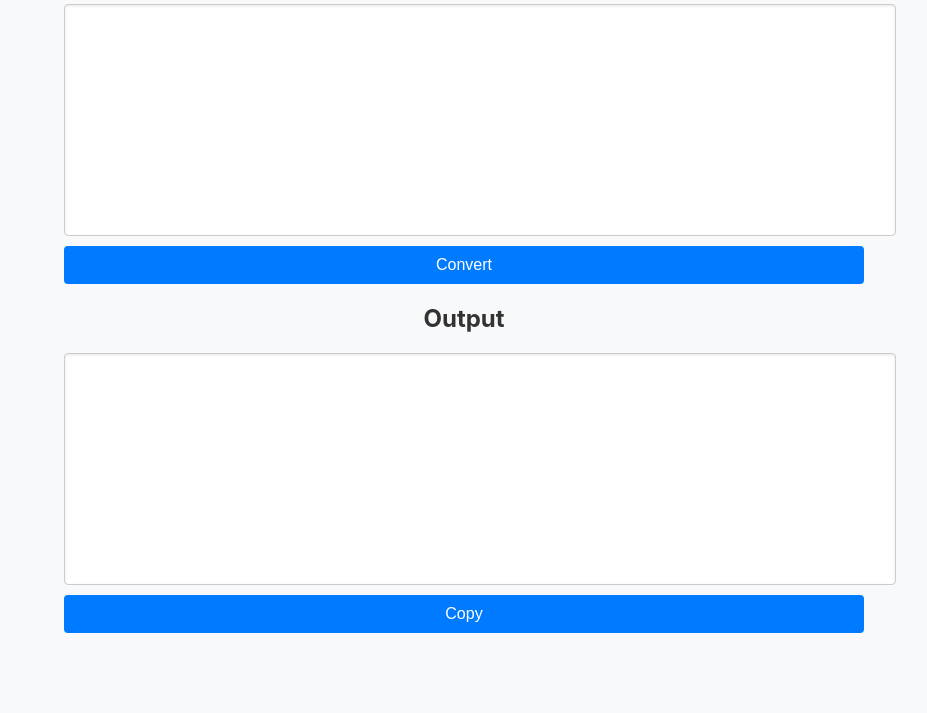
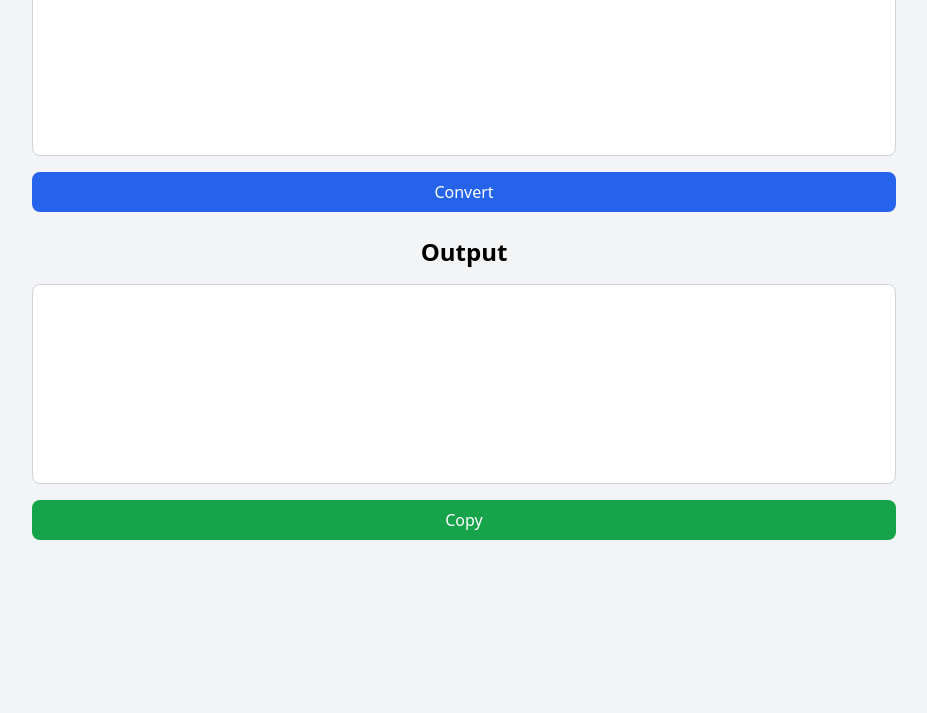
Before and after one commit to glasgowshipyard/dumbdown, a website: page public/index.html in a window 1280 px wide. Shown: the part 136-849 px from the top of the page, without its empty margins (176-1103 px from the left). After the commit the page ends 800 px from the top, so only its background shows below. Drawn offline with nearby package versions, Linux system fonts and the light colour scheme.

Commit message:
bye style hello tailwind

```diff
--- a/public/index.html
+++ b/public/index.html
@@ -4,17 +4,23 @@
     <meta charset="UTF-8">
     <meta name="viewport" content="width=device-width, initial-scale=1.0">
     <title>Dumbdown Editor</title>
-    <link rel="stylesheet" href="style.css">
+    <!-- Add Tailwind CSS via CDN -->
+    <script src="https://cdn.tailwindcss.com"></script>
 </head>
-<body>
-    <h1>Dumbdown Editor</h1>
+<body class="bg-gray-100 min-h-screen">
+    <div class="container mx-auto px-4 py-8 max-w-4xl">
+        <h1 class="text-3xl font-bold text-center mb-6">Dumbdown Editor</h1>
 
-    <div id="input" contenteditable="true">&nbsp;</div>
-    <button id="convert-button">Convert</button>
+        <div id="input" contenteditable="true" class="w-full min-h-[200px] p-4 border border-gray-300 rounded-lg bg-white font-mono text-sm whitespace-pre-wrap mb-4 focus:outline-none focus:ring-2 focus:ring-blue-500"></div>
 
-    <h2>Output</h2>
-    <pre id="output"></pre>
-    <button id="copy-button">Copy</button>
+        <button id="convert-button" class="w-full py-2 px-4 bg-blue-600 text-white font-medium rounded-lg hover:bg-blue-700 transition-colors mb-6">Convert</button>
+
+        <h2 class="text-2xl font-bold text-center mb-4">Output</h2>
+
+        <pre id="output" class="w-full min-h-[200px] p-4 border border-gray-300 rounded-lg bg-white font-mono text-sm whitespace-pre-wrap mb-4"></pre>
+
+        <button id="copy-button" class="w-full py-2 px-4 bg-green-600 text-white font-medium rounded-lg hover:bg-green-700 transition-colors">Copy</button>
+    </div>
 
     <script src="script.js"></script>
 </body>
--- a/public/style.css
+++ /dev/null
@@ -1,66 +0,0 @@
-body {
-    font-family: -apple-system, BlinkMacSystemFont, 'Segoe UI', Roboto, Oxygen, Ubuntu, Cantarell, 'Open Sans', 'Helvetica Neue', sans-serif;
-    max-width: 800px;
-    margin: 40px auto;
-    padding: 20px;
-    background-color: #f8f9fa;
-    color: #333;
-}
-
-h1, h2 {
-    text-align: center;
-    margin-bottom: 20px;
-}
-
-#input {
-    width: 100%;
-    min-height: 200px;
-    padding: 15px;
-    border: 1px solid #ccc;
-    border-radius: 4px;
-    background: white;
-    font-family: monospace;
-    white-space: pre-wrap;
-    word-wrap: break-word;
-    outline: none;
-    margin-bottom: 10px;
-    box-shadow: inset 0 1px 3px rgba(0,0,0,0.1);
-}
-
-#input:empty::before {
-    content: "Paste your content here...";
-    color: #999;
-    font-style: italic;
-}
-
-button {
-    display: block;
-    width: 100%;
-    padding: 10px;
-    margin: 10px 0 20px 0;
-    background: #007bff;
-    color: white;
-    border: none;
-    border-radius: 4px;
-    cursor: pointer;
-    font-size: 16px;
-    transition: background-color 0.2s;
-}
-
-button:hover {
-    background: #0056b3;
-}
-
-pre#output {
-    width: 100%;
-    min-height: 200px;
-    padding: 15px;
-    background: #fff;
-    border: 1px solid #ccc;
-    border-radius: 4px;
-    font-family: monospace;
-    white-space: pre-wrap;
-    word-wrap: break-word;
-    margin-bottom: 10px;
-    box-shadow: inset 0 1px 3px rgba(0,0,0,0.1);
-}
```
